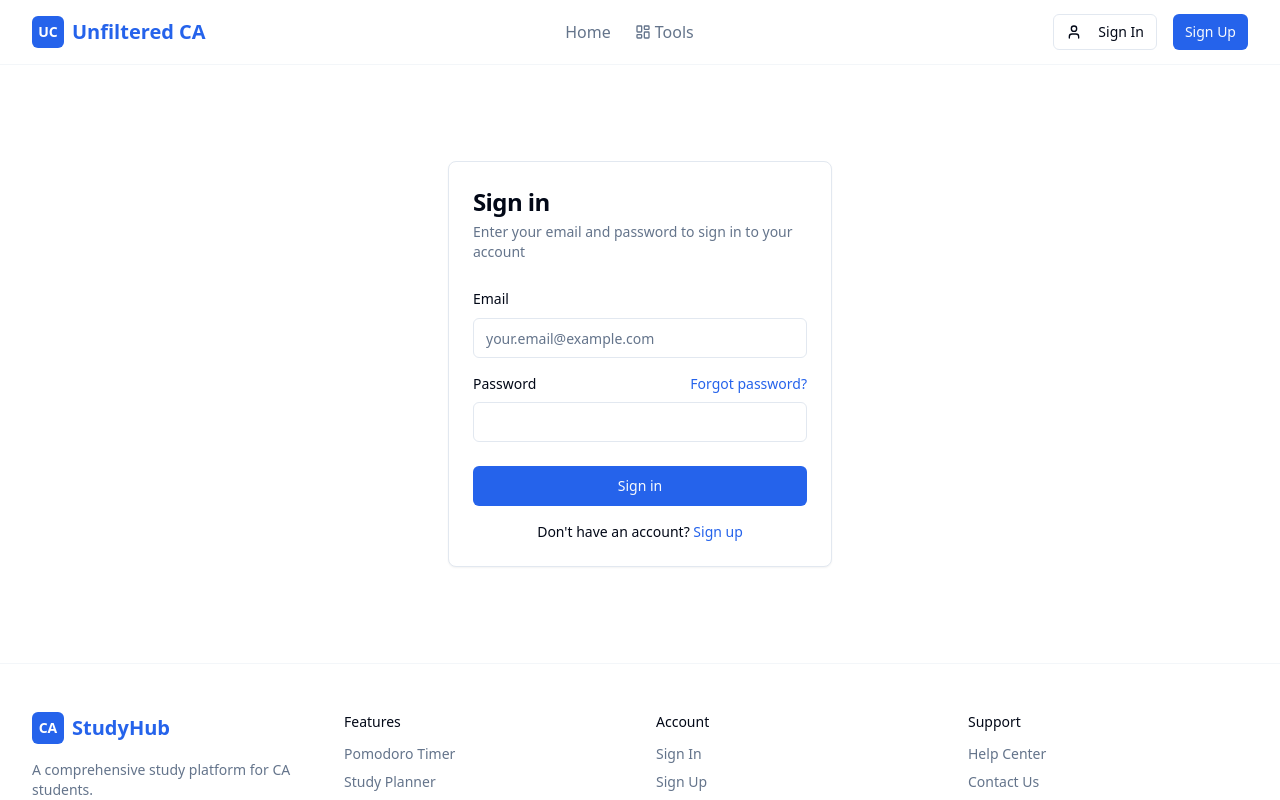
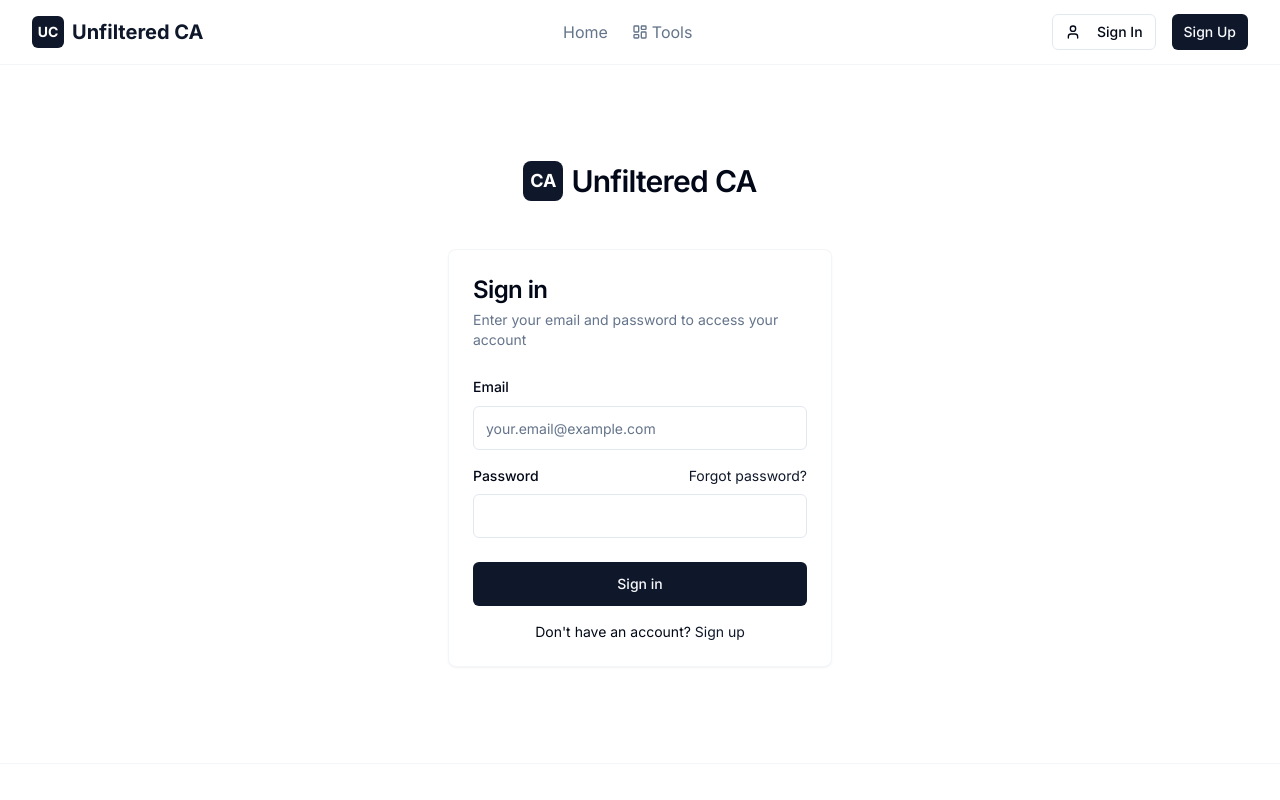
Before and after one commit to Vikas07-unfiltered/ca-prep-zone, a React (Vite) app: page /login in a window 1280 px wide. Shown: the top 800 px of the page. Built offline with nearby package versions, Linux system fonts and the light colour scheme.

Commit message:
Refactor: Design website to resemble Notion
- Implement a design overhaul to align the website's UI/UX with Notion's style.
- This includes visual elements, layout, and overall user experience.

```diff
--- a/index.html
+++ b/index.html
@@ -16,6 +16,9 @@
     <meta name="twitter:card" content="summary_large_image" />
     <meta name="twitter:site" content="@lovable_dev" />
     <meta name="twitter:image" content="https://lovable.dev/opengraph-image-p98pqg.png" />
+
+    <!-- Add Inter font -->
+    <link href="https://fonts.googleapis.com/css2?family=Inter:wght@300;400;500;600;700&display=swap" rel="stylesheet">
   </head>
 
   <body>
--- a/src/components/layout/MainLayout.tsx
+++ b/src/components/layout/MainLayout.tsx
@@ -9,9 +9,9 @@ interface MainLayoutProps {
 
 const MainLayout = ({ children }: MainLayoutProps) => {
   return (
-    <div className="flex flex-col min-h-screen">
+    <div className="flex flex-col min-h-screen bg-white dark:bg-gray-950">
       <Navbar />
-      <main className="flex-1">
+      <main className="flex-1 w-full max-w-7xl mx-auto px-4 sm:px-6 md:px-8">
         {children}
       </main>
       <Footer />
--- a/src/index.css
+++ b/src/index.css
@@ -14,7 +14,7 @@
     --popover: 0 0% 100%;
     --popover-foreground: 222.2 84% 4.9%;
 
-    --primary: 221.2 83.2% 53.3%;
+    --primary: 222.2 47.4% 11.2%;
     --primary-foreground: 210 40% 98%;
 
     --secondary: 210 40% 96.1%;
@@ -90,6 +90,23 @@
   }
 
   body {
-    @apply bg-background text-foreground;
+    @apply bg-background text-foreground antialiased;
+    font-family: 'Inter', -apple-system, BlinkMacSystemFont, 'Segoe UI', Roboto, Oxygen, Ubuntu, Cantarell, 'Helvetica Neue', sans-serif;
+  }
+
+  h1, h2, h3, h4, h5, h6 {
+    @apply font-medium tracking-tight;
+  }
+
+  h1 {
+    @apply text-3xl sm:text-4xl;
+  }
+
+  h2 {
+    @apply text-2xl sm:text-3xl;
+  }
+
+  h3 {
+    @apply text-xl sm:text-2xl;
   }
 }
--- a/src/pages/Tools.tsx
+++ b/src/pages/Tools.tsx
@@ -10,7 +10,7 @@ const Tools = () => {
       description: "Focus on your studies with our Pomodoro timer",
       icon: Clock,
       path: "/timer",
-      color: "bg-blue-100 dark:bg-blue-900",
+      color: "bg-gray-50 hover:bg-gray-100 dark:bg-gray-800 dark:hover:bg-gray-700",
       iconColor: "text-blue-500"
     },
     {
@@ -18,7 +18,7 @@ const Tools = () => {
       description: "Plan and organize your study schedule",
       icon: Calendar,
       path: "/planner",
-      color: "bg-green-100 dark:bg-green-900",
+      color: "bg-gray-50 hover:bg-gray-100 dark:bg-gray-800 dark:hover:bg-gray-700",
       iconColor: "text-green-500"
     },
     {
@@ -26,7 +26,7 @@ const Tools = () => {
       description: "Join virtual study rooms with other students",
       icon: Users,
       path: "/rooms",
-      color: "bg-purple-100 dark:bg-purple-900",
+      color: "bg-gray-50 hover:bg-gray-100 dark:bg-gray-800 dark:hover:bg-gray-700",
       iconColor: "text-purple-500"
     },
     {
@@ -34,33 +34,38 @@ const Tools = () => {
       description: "Access helpful resources for your CA preparation",
       icon: BookOpen,
       path: "/resources",
-      color: "bg-amber-100 dark:bg-amber-900",
+      color: "bg-gray-50 hover:bg-gray-100 dark:bg-gray-800 dark:hover:bg-gray-700",
       iconColor: "text-amber-500"
     }
   ];
 
   return (
-    <div className="container py-12">
-      <h1 className="text-3xl font-bold mb-8">Study Tools</h1>
+    <div className="container py-8 md:py-12">
+      <div className="max-w-4xl mx-auto">
+        <h1 className="text-3xl font-semibold mb-2">Study Tools</h1>
+        <p className="text-muted-foreground mb-8">All the tools you need for effective CA exam preparation</p>
 
-      <div className="grid grid-cols-1 md:grid-cols-2 lg:grid-cols-4 gap-6">
+        <div className="grid grid-cols-1 md:grid-cols-2 gap-6">
           {tools.map((tool) => (
-          <Link to={tool.path} key={tool.path} className="no-underline">
-            <Card className="h-full hover:shadow-lg transition-shadow">
-              <CardHeader className={`${tool.color} rounded-t-lg`}>
-                <div className="flex justify-center p-4">
-                  <tool.icon size={48} className={tool.iconColor} />
+            <Link to={tool.path} key={tool.path} className="no-underline group">
+              <Card className="h-full border border-border/40 transition-all duration-200 hover:border-border hover:shadow-md">
+                <CardHeader className="pb-2">
+                  <div className="flex items-center gap-3">
+                    <div className="p-2 rounded-md bg-gray-100 dark:bg-gray-700">
+                      <tool.icon size={20} className={tool.iconColor} />
+                    </div>
+                    <CardTitle className="text-xl">{tool.title}</CardTitle>
                   </div>
                 </CardHeader>
-              <CardContent className="pt-6">
-                <CardTitle className="text-xl mb-2 text-center">{tool.title}</CardTitle>
-                <CardDescription className="text-center">{tool.description}</CardDescription>
+                <CardContent>
+                  <CardDescription className="text-sm">{tool.description}</CardDescription>
                 </CardContent>
               </Card>
             </Link>
           ))}
         </div>
       </div>
+    </div>
   );
 };
 
--- a/src/pages/auth/Login.tsx
+++ b/src/pages/auth/Login.tsx
@@ -67,11 +67,20 @@ const Login = () => {
 
   return (
     <div className="container max-w-md py-16 md:py-24">
-      <Card>
+      <div className="mb-6 text-center">
+        <div className="inline-flex items-center mb-6">
+          <div className="w-10 h-10 rounded-lg bg-primary flex items-center justify-center">
+            <span className="text-white text-lg font-bold">CA</span>
+          </div>
+          <h1 className="ml-2 text-3xl font-semibold">Unfiltered CA</h1>
+        </div>
+      </div>
+
+      <Card className="border border-border/40 shadow-sm">
         <CardHeader className="space-y-1">
-          <CardTitle className="text-2xl font-bold">Sign in</CardTitle>
+          <CardTitle className="text-2xl">Sign in</CardTitle>
           <CardDescription>
-            Enter your email and password to sign in to your account
+            Enter your email and password to access your account
           </CardDescription>
         </CardHeader>
         <form onSubmit={handleLogin}>
@@ -85,6 +94,7 @@ const Login = () => {
                 value={email}
                 onChange={(e) => setEmail(e.target.value)}
                 required
+                className="h-11"
               />
             </div>
             <div className="space-y-2">
@@ -103,13 +113,14 @@ const Login = () => {
                 value={password}
                 onChange={(e) => setPassword(e.target.value)}
                 required
+                className="h-11"
               />
             </div>
           </CardContent>
           <CardFooter className="flex-col gap-4">
             <Button
               type="submit"
-              className="w-full"
+              className="w-full h-11"
               disabled={isLoading}
             >
               {isLoading ? "Signing in..." : "Sign in"}
```
Lines whose indentation alone changed are shown as unchanged.
